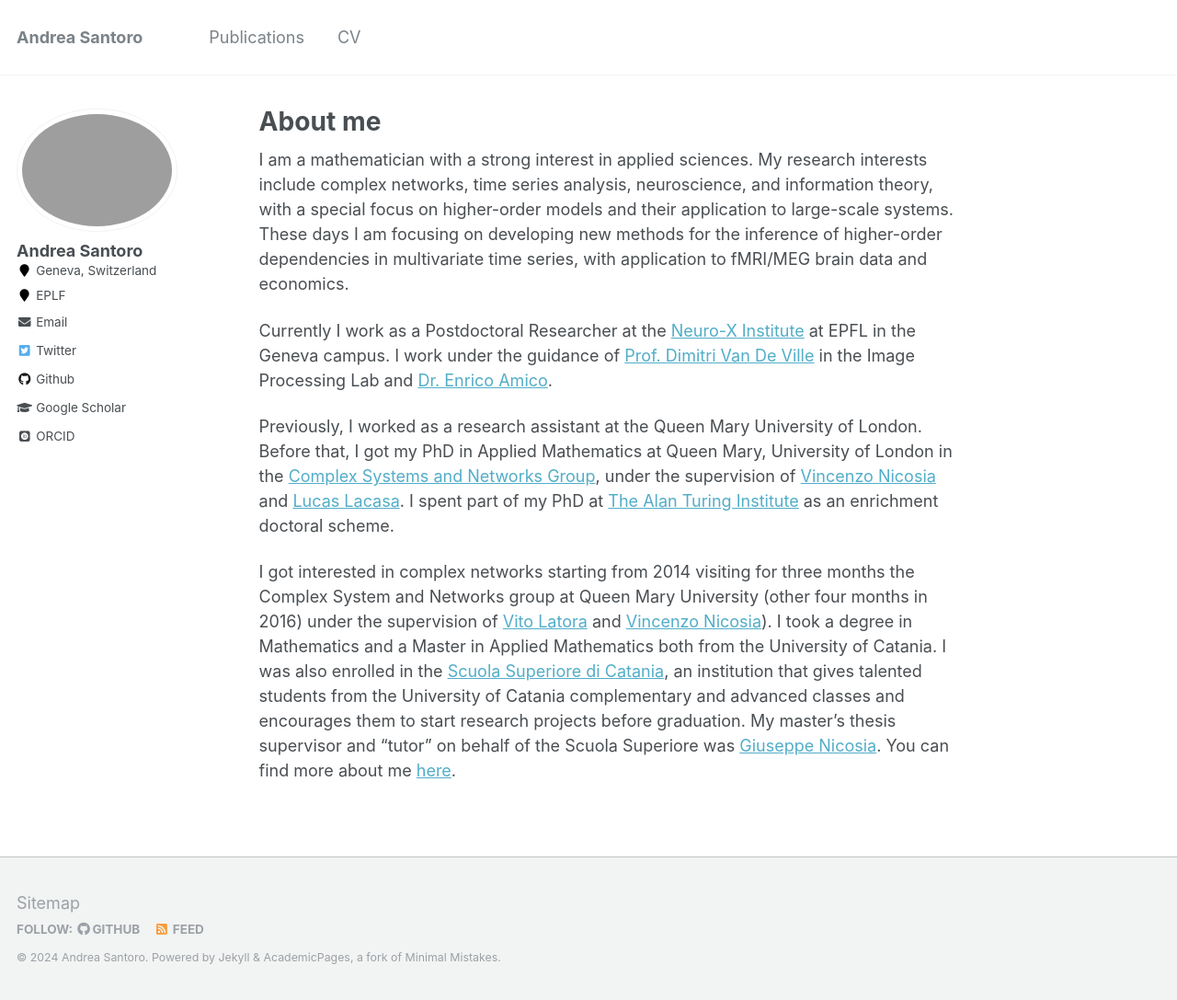
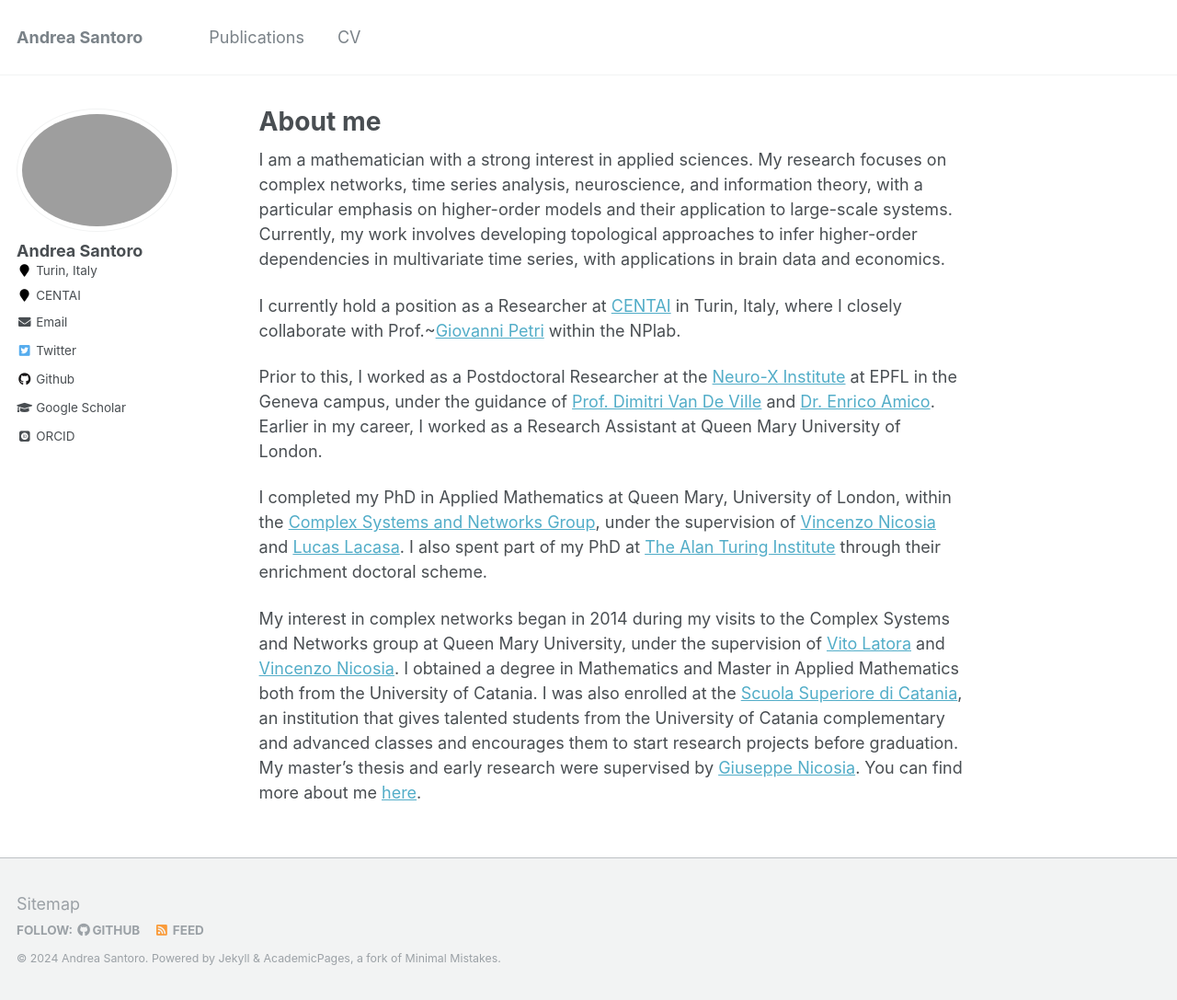
Before and after one commit to andresantoro/andresantoro.github.io, a Jekyll site: the page built from _pages/about.md, in a window 1280 px wide and 1087 px high. Shown: the whole window at 92% size. Built offline with Jekyll 4.4.1, drawn with Linux system fonts in a browser that asks for light colours; some web fonts are replaced.

Commit message:
update new work

```diff
--- a/_config.yml
+++ b/_config.yml
@@ -83,11 +83,11 @@ author:
   name             : "Andrea Santoro"
   avatar           : "bio-photo.jpg"
   bio              :
-  location         : "Geneva, Switzerland"
-  employer         : "EPLF"
+  location         : "Turin, Italy"
+  employer         : "CENTAI"
   pubmed           :
   googlescholar    : "https://scholar.google.co.uk/citations?user=gGSh6oEAAAAJ&hl=en"
-  email            : "andrea.santoro@epfl.ch"
+  email            : "andrea.santoro@centai.eu"
   researchgate     :  # example: "https://www.researchgate.net/profile/yourprofile"
   uri              :
   bitbucket        :
--- a/_pages/about.md
+++ b/_pages/about.md
@@ -7,15 +7,15 @@ redirect_from:
   - /about/
   - /about.html
 ---
-I am a mathematician with a strong interest in applied sciences. My research interests include complex networks, time series analysis, neuroscience, and information theory, with a special focus on higher-order models and their application to large-scale systems. These days I am focusing on developing new methods for the inference of higher-order dependencies in multivariate time series, with application to fMRI/MEG brain data and economics.
+I am a mathematician with a strong interest in applied sciences. My research focuses on complex networks, time series analysis, neuroscience, and information theory, with a particular emphasis on higher-order models and their application to large-scale systems. Currently, my work involves developing topological approaches to infer higher-order dependencies in multivariate time series, with applications in brain data and economics.
 
-Currently I work as a Postdoctoral Researcher at the [Neuro-X Institute](https://neuro-x.epfl.ch/en/) at EPFL in the Geneva campus. I work under the guidance of [Prof. Dimitri Van De Ville](https://miplab.epfl.ch/index.php) in the Image Processing Lab and [Dr. Enrico Amico](https://amicolab.org/).
-<!--I am interested in Computational Neuroscience, Complex Networks and Information Theory.  -->
+I currently hold a position as a Researcher at [CENTAI](https://centai.eu/home) in Turin, Italy, where I closely collaborate with Prof.~[Giovanni Petri](https://lordgrilo.github.io/) within the NPlab.
 
-Previously, I worked as a research assistant at the Queen Mary University of London. Before that, I got my PhD in Applied Mathematics at Queen Mary, University of London in the [Complex Systems and Networks Group](https://www.qmul.ac.uk/maths/research/complex-systems-and-networks-group/), under the supervision of [Vincenzo Nicosia](https://webspace.maths.qmul.ac.uk/v.nicosia/) and [Lucas Lacasa](https://sites.google.com/view/lucaslacasa/).  I spent part of my PhD at [The Alan Turing Institute](https://www.turing.ac.uk/) as an enrichment doctoral scheme.
+Prior to this, I worked as a Postdoctoral Researcher at the [Neuro-X Institute](https://neuro-x.epfl.ch/en/) at EPFL in the Geneva campus, under the guidance of [Prof. Dimitri Van De Ville](https://miplab.epfl.ch/index.php) and [Dr. Enrico Amico](https://amicolab.org/). Earlier in my career, I worked as a Research Assistant at Queen Mary University of London.
 
-I got interested in complex networks starting from 2014 visiting for three months the Complex System and Networks group at Queen Mary University (other four months in 2016) under the supervision of [Vito Latora](http://www.maths.qmul.ac.uk/~latora/) and [Vincenzo Nicosia](https://webspace.maths.qmul.ac.uk/v.nicosia/)). I took a degree in Mathematics and a Master in Applied Mathematics both from the University of Catania. I was also enrolled in the [Scuola Superiore di Catania](https://ssc.unict.it/), an institution that gives talented students from the University of Catania complementary and advanced classes and encourages them to start research projects before graduation.
-My master's thesis supervisor and "tutor" on behalf of the Scuola Superiore was [Giuseppe Nicosia](https://scholar.google.co.uk/citations?user=5FilzyUAAAAJ&hl=en). You can find more about me [here](cv).
+I completed my PhD in Applied Mathematics at Queen Mary, University of London, within the [Complex Systems and Networks Group](https://www.qmul.ac.uk/maths/research/complex-systems-and-networks-group/), under the supervision of [Vincenzo Nicosia](https://webspace.maths.qmul.ac.uk/v.nicosia/) and [Lucas Lacasa](https://sites.google.com/view/lucaslacasa/). I also spent part of my PhD at [The Alan Turing Institute](https://www.turing.ac.uk/) through their enrichment doctoral scheme.
+
+My interest in complex networks began in 2014 during my visits to the Complex Systems and Networks group at Queen Mary University, under the supervision of [Vito Latora](http://www.maths.qmul.ac.uk/~latora/) and [Vincenzo Nicosia](https://webspace.maths.qmul.ac.uk/v.nicosia/). I obtained a degree in Mathematics and Master in Applied Mathematics both from the University of Catania. I was also enrolled at the [Scuola Superiore di Catania](https://ssc.unict.it/), an institution that gives talented students from the University of Catania complementary and advanced classes and encourages them to start research projects before graduation. My master's thesis and early research were supervised by [Giuseppe Nicosia](https://scholar.google.co.uk/citations?user=5FilzyUAAAAJ&hl=en).  You can find more about me [here](cv).
 
 <!--
 A data-driven personal website
```
Also changed, not shown: _pages/cv.md (+2 -1 lines), _pages/publications.md (+7 -4 lines).
